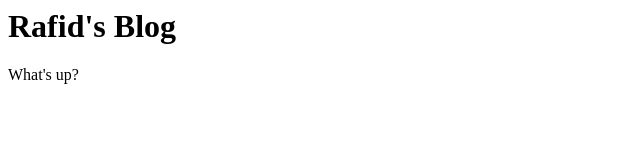
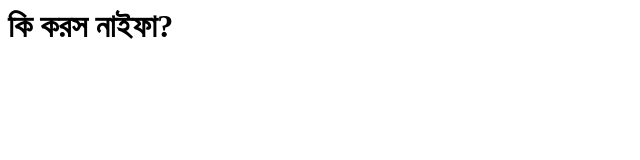
Before and after one commit to mdzubayerkayes/mdzubayerkayes.github.io, a plain HTML site: page index.html in a window 1280 px wide. Shown: the whole page, without its empty margins (0-640 px from the left). Drawn offline with Linux system fonts and the light colour scheme.

Commit message:
Add files via upload

```diff
--- a/index.html
+++ b/index.html
@@ -1,10 +1,9 @@
 <html>
 <head>
-	<title>Rafuda</title>
+	<title>রাফুদার ব্লগ</title>
 </head>
 
 <body>
-	<h1>Rafid's Blog</h1>
-	<p>What's up?</p>
+	<h1>কি করস নাইফা?</h1>
 </body>
 </html>
```
